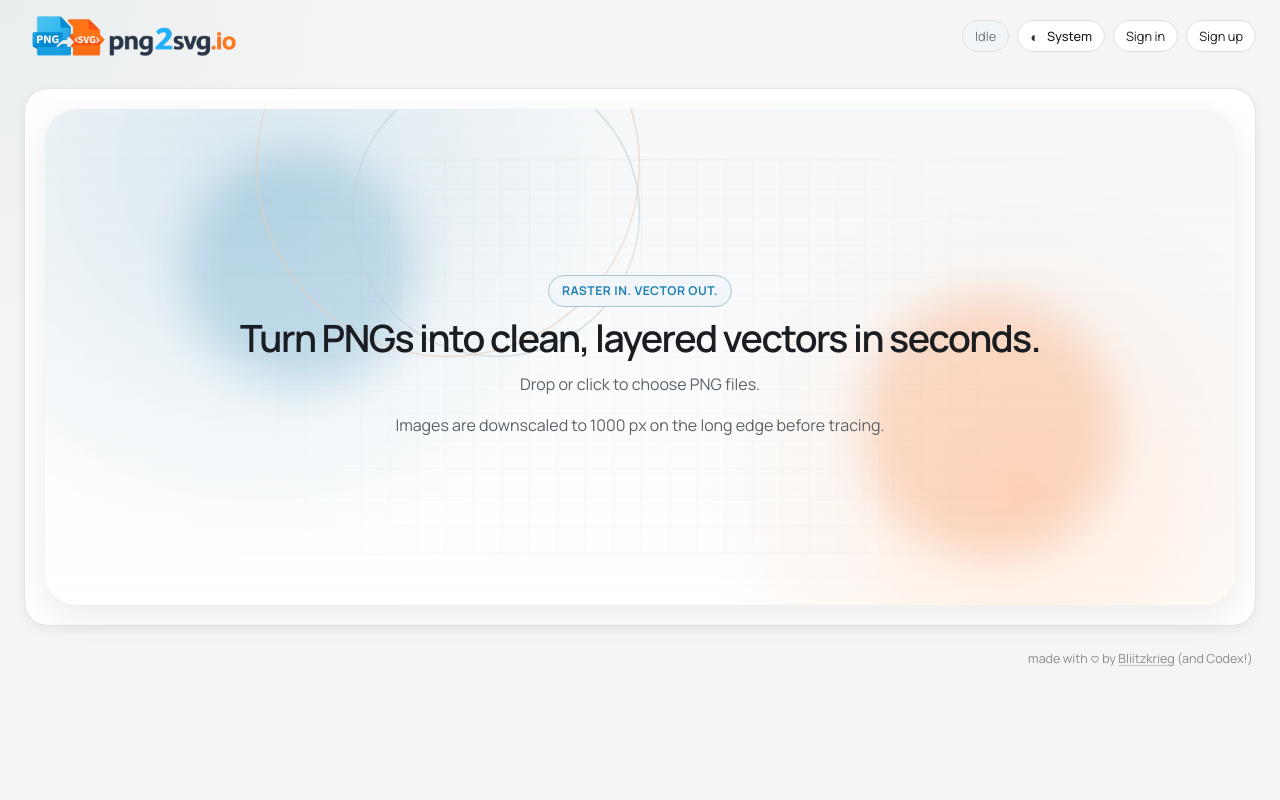
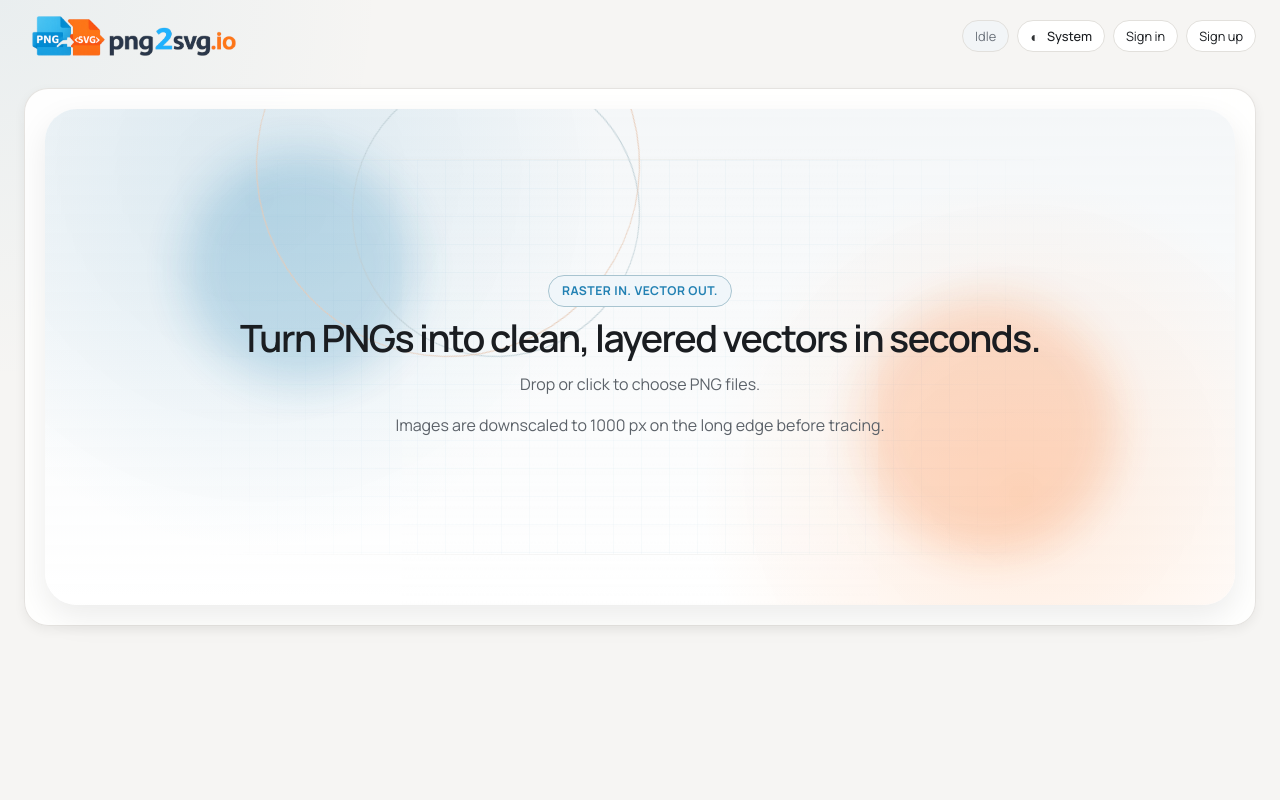
Before and after one commit to bliitzkrieg/rasta-a-svg, a Next.js app: page / in a window 1280 px wide. Shown: the top 800 px of the page. Built offline with nearby package versions, Linux system fonts and the light colour scheme; no server answers.

Commit message:
Remove footer credit line

```diff
--- a/app/page.module.css
+++ b/app/page.module.css
@@ -187,61 +187,6 @@
   font-size: 0.9rem;
 }
 
-.footer {
-  display: flex;
-  align-items: center;
-  justify-content: flex-end;
-  gap: 0.75rem 1rem;
-  flex-wrap: wrap;
-  margin-top: 1.5rem;
-  padding: 0 0.2rem;
-  color: color-mix(in srgb, var(--ink-soft) 82%, transparent);
-  font-size: 0.78rem;
-  line-height: 1.5;
-  text-align: right;
-}
-
-.footerHeart {
-  color: color-mix(in srgb, var(--danger) 72%, var(--ink-soft));
-}
-
-.footerLink {
-  display: inline-block;
-  color: inherit;
-  text-decoration-color: color-mix(in srgb, var(--ink-soft) 35%, transparent);
-  text-underline-offset: 0.14em;
-  transition:
-    color 0.15s ease,
-    text-decoration-color 0.15s ease,
-    transform 0.15s ease;
-}
-
-.footerLink:hover {
-  color: var(--brand-primary);
-  text-decoration-color: currentColor;
-  animation: footerLinkBounce 0.45s ease;
-}
-
-.footerLink:focus-visible {
-  color: var(--brand-primary);
-  text-decoration-color: currentColor;
-}
-
-@keyframes footerLinkBounce {
-  0% {
-    transform: translateY(0) scale(1);
-  }
-  35% {
-    transform: translateY(-2px) scale(1.03);
-  }
-  65% {
-    transform: translateY(1px) scale(0.99);
-  }
-  100% {
-    transform: translateY(0) scale(1);
-  }
-}
-
 @media (max-width: 1100px) {
   .workspace {
     grid-template-columns: 1fr;
@@ -264,9 +209,4 @@
   .topbarControls {
     justify-content: flex-start;
   }
-
-  .footer {
-    flex-direction: column;
-    align-items: flex-start;
-  }
 }
--- a/components/ConverterApp.tsx
+++ b/components/ConverterApp.tsx
@@ -346,20 +346,6 @@ export default function ConverterApp() {
       {isDraggingFiles ? (
         <div className={styles.dropOverlay}>Drop PNG files anywhere</div>
       ) : null}
-      <footer className={styles.footer}>
-        <span>
-          made with <span className={styles.footerHeart}>{"<3"}</span> by{" "}
-          <a
-            href="https://github.com/bliitzkrieg"
-            target="_blank"
-            rel="noreferrer"
-            className={styles.footerLink}
-          >
-            Bliitzkrieg
-          </a>{" "}
-          (and Codex!)
-        </span>
-      </footer>
     </main>
   );
 }
```
